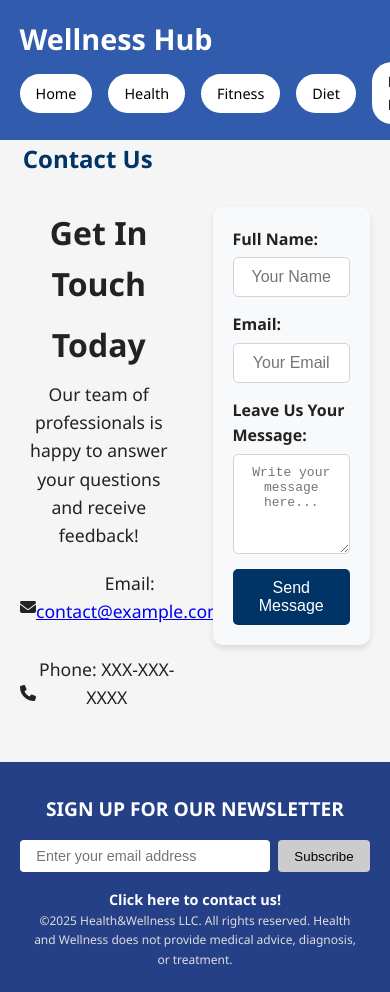
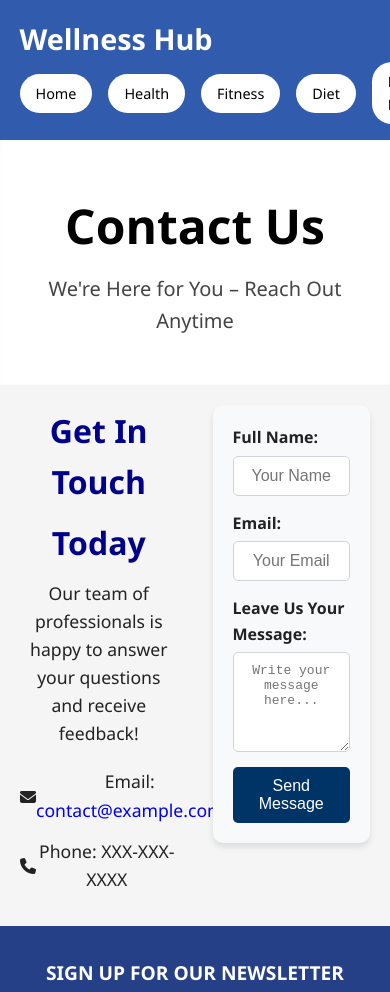
Before and after one commit to Harrison-Benton/semester-project, a plain HTML site: page WellnessHubWebsite/pages/contactus.html in a window 390 px wide. Shown: the top 992 px of the page. Drawn offline with Linux system fonts and the light colour scheme.

Commit message:
I corrected the header of the contact page to match that of other pages. I also added an header link that gives me access to icons like email and phone icons for styling.

```diff
--- a/WellnessHubWebsite/css/styles.css
+++ b/WellnessHubWebsite/css/styles.css
@@ -405,13 +405,14 @@ body {
 }
 
 .contact-info h1 {
+  color: #00008b;
   font-size: 2em;
   margin-bottom: 10px;
 }
 
 .contact-info h2 {
-  font-size: 1.5em;
-  color: #003366;
+  font-size: 1.9em;
+  color: black;
 }
 
 .contact-info p {
@@ -427,6 +428,10 @@ body {
   display: flex;
   align-items: center;
   margin-bottom: 10px;
+}
+
+.info-item p{
+  margin-bottom: 3px;
 }
 
 .info-item img {
--- a/WellnessHubWebsite/pages/contactus.html
+++ b/WellnessHubWebsite/pages/contactus.html
@@ -26,9 +26,10 @@
   </header>
 
   <!-- ======= Page Header Section ======= -->
-  <section class="contact-info">
-    <div class="contact-text">
+  <section class="page-header">
+    <div class="container">
       <h2 class="page-title">Contact Us</h2>
+      <p class="page-subtitle">We're Here for You – Reach Out Anytime</p>
     </div>
   </section>
 
@@ -43,7 +44,7 @@
         <div class="info-details">
           <div class="info-item">
             <i class="fa-solid fa-envelope"></i>
-            <p>Email: <a href="mailto:contact@example.com">contact@example.com</a></p>
+            <p>Email: <a style="text-decoration: none;" href="mailto:contact@example.com">contact@example.com</a></p>
           </div>
             <div class="info-item">
             <i class="fa-solid fa-phone"></i>
```
